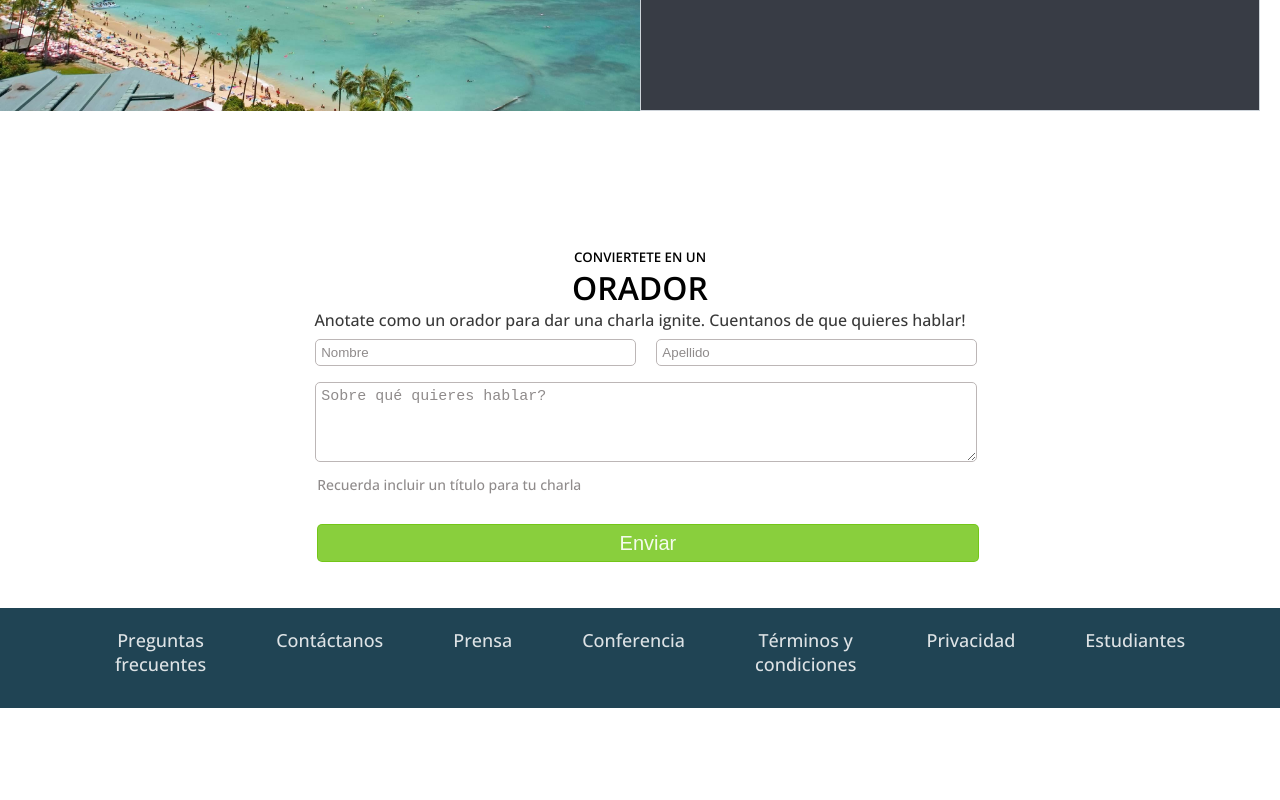
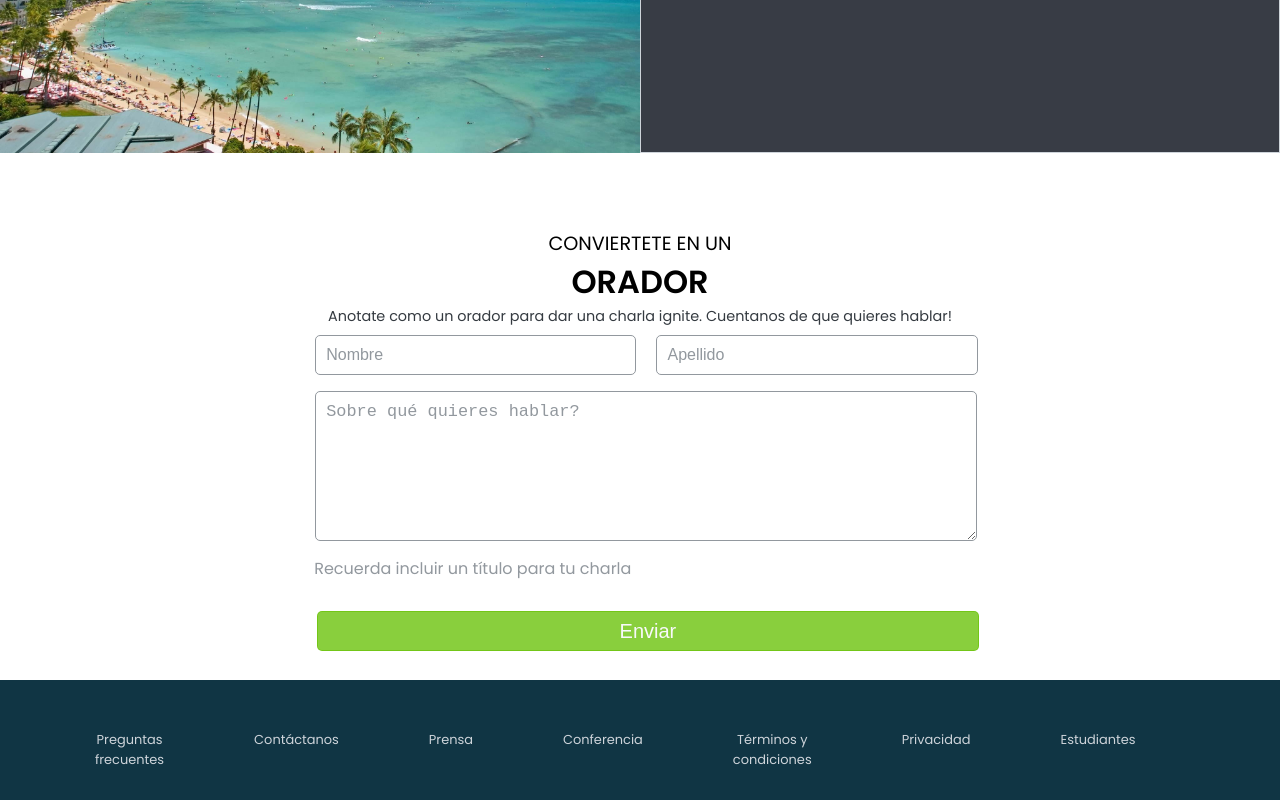
Before and after one commit to DaianaMLP/-TP-INTEGRADOR-Daiana-Pereyra, a plain HTML site: page index.html in a window 1280 px wide. Shown: the part 1879-2679 px from the top of the page. Before the commit the page ends 2587 px from the top, so only its background shows below. Drawn offline with nearby package versions, Linux system fonts and the light colour scheme; a web font is replaced by a local one.

Commit message:
Update style.css

```diff
--- a/style.css
+++ b/style.css
@@ -1,4 +1,4 @@
-@import url('https://fonts.googleapis.com/css2? family= Lato:ital,peso@1,300 &family= Open+Sans:wght@500;600 & family= Stylish & display=swap');
+@import url('https://fonts.googleapis.com/css2?family=Poppins:ital,wght@0,100;0,200;0,300;0,400;0,500;0,600;0,700;0,800;0,900;1,100;1,200;1,300;1,400;1,500;1,600;1,700;1,800;1,900&display=swap');
 
 *{
     margin: 0;
@@ -7,120 +7,175 @@
 
 }
 body{
-    font-family:  'Open Sans', Arial, Helvetica, sans-serif ;
+    font-family:'Poppins', sans-serif;
 
     }
 
-header{
-    width: 100%;
-    height: 70px;
-    background: #383C45;
-    color:white;
-    position: fixed;
-    top: 0;
-    left: 0;
-    z-index: 100;
-    font-size: 20px;
 
+
+/*TEXTO INTERMEDIO 1*/
+#conoce h1 {
+    text-align: center;
+    margin-top: 0;
+    font-weight: 500;
 }
-.contenedor-header{
-    width: 100%;
-    margin: auto;
+h5{
+    font-weight: 600;
+    text-align: center;
 }
- .contenedor-header h2{
-    float: left;
-    top: 10px;
-    justify-content: center;
-    font-size: 20px;
+/*TEXTO INTERMEDIO 2*/
+.conocealos h5 , .oradores{
     text-align: center;
-    margin-top: 27px;
-
+    font-size: 1.5em;
+    font-weight: 500;
 }
-.icono-logo{
-    float: left;
-    width: 10%;
-    height: 85px;
-    margin: 0;
-}
-header .contenedor-header{
-    display: table;
-
-}
-section {
-    width: 100%;
-    margin-bottom: 25px;
+.oradores{
+    font-weight: 600;
 }
 
-/*TEXTO INTERMEDIO 2*/
-#conoce h1 ,h5{
-    text-align: center;
-}
-.oradores{
-    text-align: center;
-}
+
 .anotate {
     text-align: center;
-    color:rgba(0, 0, 0, 0.781);
+    color:#343a40;
+    font-size: 0.9em;
 }
 
 /*FORMULARIO*/
 .formulario{
-    margin-left: 24%;
+    margin-left: 1%;
+    flex-direction: column;
 }
 #nombre, #apellido,#pregunta {
-    border:1px solid rgb(188, 182, 182);
-    width: 33%;
-    height: 15%;
-    color: rgb(143, 139, 139);
+    flex-direction: column;
+    border:1px solid #adb5bd;
+    width: 95%;
+    height: 30%;
+    color: #adb5bd;
     padding: 5px;
     margin: 8px;
     border-radius: 5px;
 }
-#pregunta , .boton-enviar{
-    width: 68%;
-    height: 80px;
-    font-size: 15px;
+#pregunta {
+    width: 95%;
+    height: 160%;
+    font-size: 1em;
 
 
 }
 .recordar{
     text-align: left;
-    color: rgb(143, 139, 139);
-    font-size: 14px;
-    margin-left: 10px;
+    color: #6c757d;
+    font-size: 0.9em;
+    margin-left: 7px;
     margin-bottom: 30px;
 
 
 }
 .boton-enviar{
+    width: 95%;
+    height: 40%;
     background-color: rgba(110, 196, 17, 0.811);
     height: 38px;
     border: 1px solid rgba(110, 196, 17, 0.811) ;
     margin-left: 10px;
     border-radius: 5px;
     margin-bottom: 4px;
-    color: rgba(255, 255, 255, 0.908);
+    color: #f8f9fa;
     font-size: 20px;
 }
 /*PIE DE PAGINA */
 
  .pie-menu{
-    height: 100px;
-    background-color:#204454;
+    width: 100%;
+    height:100%;
+    background-color:rgb(16, 53, 68);
     text-decoration: none;
+    padding: 0 5px;
 
-    padding: 0 10px;
-    font-size: 18px;
 
 }
 .menu-pie-pag, a{
+    flex-direction: column;
 text-decoration: none;
-color: rgba(255, 255, 255, 0.848);
-padding: 0 30px;
-font-size: 18px;
-margin-left: 10px;
-margin-top: 20px;
+color: #ced4da;
+padding:10px;
+font-size: 0.9em;
+margin-top: 10px;
 text-align: center;
 justify-content: center;
-display: flex;
+
 }
+
+
+
+
+
+/*RESPONSIVE*/
+
+
+@media (min-width:768px){
+ #conoce{
+        text-align: center;
+        margin-top: 0;
+        font-size: 1.5em;
+        font-weight: 600;
+ }
+ h5{
+        font-weight: 400;
+        font-size: 0.7em;
+        text-align: center;
+ }
+ .conocealos {
+        margin-top: -5%;
+
+ }
+ .conocealos  , .oradores{
+        text-align: center;
+        font-size: 1.2em;
+        font-weight: 400;
+
+ }
+ .oradores{
+        font-size: 2em;
+        font-weight: 600;
+ }
+ .formulario{
+        margin-left: 24%;
+ }
+#nombre, #apellido,#pregunta{
+            border:1px solid #92989e;
+            width: 33%;
+            height: 15%;
+            color: #92989e;
+            padding: 10px;
+            font-size: 1em;
+}
+#pregunta {
+        width: 68%;
+        padding-bottom: 100px;
+        padding-right: 60px;
+        font-size: 1.3em;
+
+}
+.recordar{
+    text-align: left;
+    font-size: 1em;
+    margin-bottom: 30px;
+    color: #92989e;
+}
+.boton-enviar{
+    width: 68%;
+    height: 40px;
+}
+
+.pie-menu{
+  bottom: 0;
+ }
+.menu-pie-pag, a{
+    justify-items: center;
+    display: inline-table;
+    text-align: center;
+    padding:15px 45px;
+    font-size: 0.9em;
+    }
+}
```
